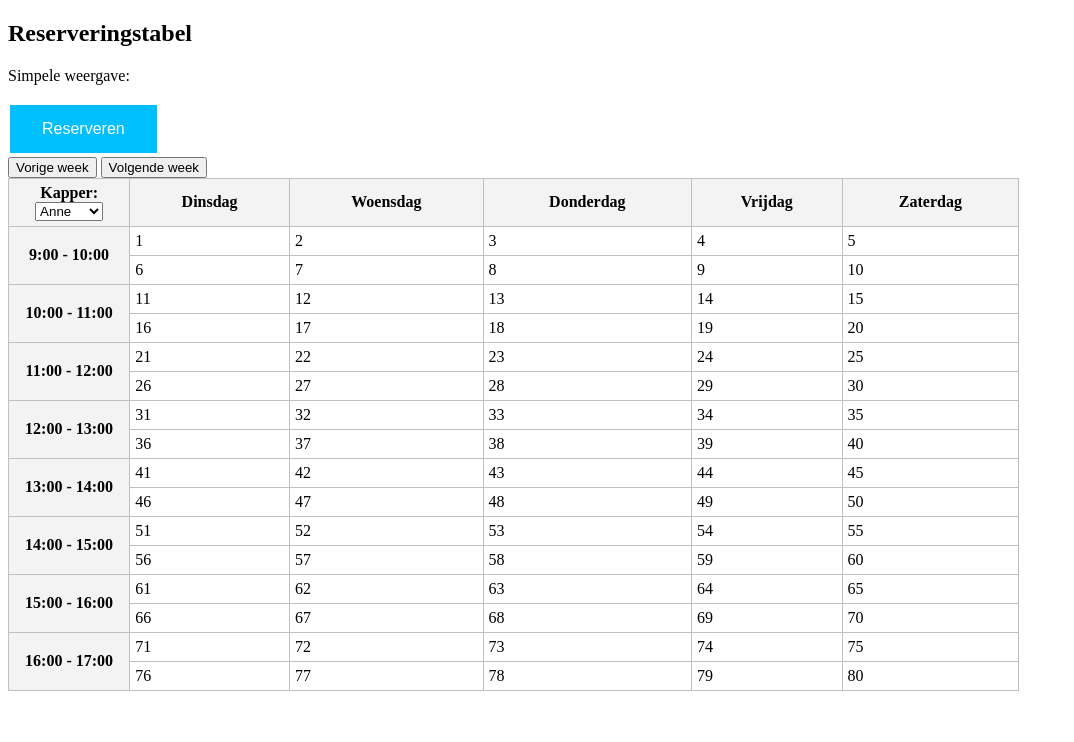
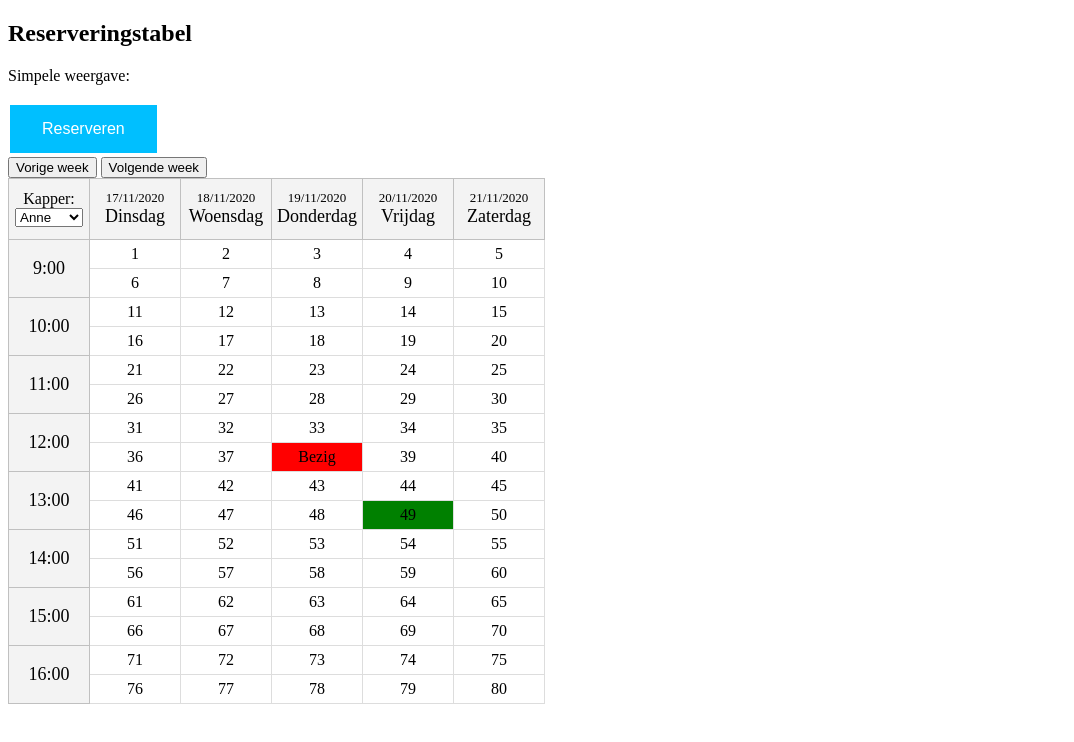
Before and after one commit to florisgravendeel/Knip, a plain HTML site: page calendar.html in a window 1280 px wide. Shown: the whole page, without its empty margins (0-1074 px from the left). Drawn offline with Linux system fonts and the light colour scheme.

Commit message:
Agenda verminderd in breedte. V2

```diff
--- a/calendar.html
+++ b/calendar.html
@@ -13,9 +13,11 @@
 
 <button type="button" onclick="alert('Hello world!')">Vorige week</button>
 <button type="button" onclick="alert('Hello world!')">Volgende week</button>
-<table id="agenda" style="width:80%">
+    <!-- <table id="agenda" style="width:100px"> -->
+<table id="agenda">
     <tr>
-        <th style="width: 12%">
+        <!--  <th style="width: 300px">   -->
+        <th>
             <form action="/action_page.php">
                 Kapper:
                 <select name="kappers" id="kappers">
@@ -27,14 +29,14 @@
                 </select>
             </form>
         </th>
-        <th>Dinsdag</th>
-        <th>Woensdag</th>
-        <th>Donderdag</th>
-        <th>Vrijdag</th>
-        <th>Zaterdag</th>
+        <th class="headerrow">17/11/2020 <div class="days">Dinsdag</div></th>
+        <th class="headerrow">18/11/2020 <div class="days">Woensdag</div></th>
+        <th class="headerrow">19/11/2020 <div class="days">Donderdag</div></th>
+        <th class="headerrow">20/11/2020 <div class="days">Vrijdag</div></th>
+        <th class="headerrow">21/11/2020 <div class="days">Zaterdag</div></th>
     </tr>
     <tr>
-        <th rowspan="2">9:00 - 10:00</th>
+        <th class="headercolumn" rowspan="2">9:00</th>
         <td>1</td>
         <td>2</td>
         <td>3</td>
@@ -49,7 +51,7 @@
         <td>10</td>
     </tr>
     <tr>
-        <th rowspan="2">10:00 - 11:00</th>
+        <th class="headercolumn" rowspan="2">10:00</th>
         <td>11</td>
         <td>12</td>
         <td>13</td>
@@ -64,7 +66,7 @@
         <td>20</td>
     </tr>
     <tr>
-        <th rowspan="2">11:00 - 12:00</th>
+        <th class="headercolumn" rowspan="2">11:00</th>
         <td>21</td>
         <td>22</td>
         <td>23</td>
@@ -79,7 +81,7 @@
         <td>30</td>
     </tr>
     <tr>
-        <th rowspan="2">12:00 - 13:00</th>
+        <th class="headercolumn" rowspan="2">12:00</th>
         <td>31</td>
         <td>32</td>
         <td>33</td>
@@ -89,12 +91,12 @@
     <tr>
         <td>36</td>
         <td>37</td>
-        <td>38</td>
+        <td class="busy">Bezig</td>
         <td>39</td>
         <td>40</td>
     </tr>
     <tr>
-        <th rowspan="2">13:00 - 14:00</th>
+        <th class="headercolumn" rowspan="2">13:00</th>
         <td>41</td>
         <td>42</td>
         <td>43</td>
@@ -105,11 +107,11 @@
         <td>46</td>
         <td>47</td>
         <td>48</td>
-        <td>49</td>
+        <td class="free">49</td>
         <td>50</td>
     </tr>
     <tr>
-        <th rowspan="2">14:00 - 15:00</th>
+        <th class="headercolumn" rowspan="2">14:00</th>
         <td>51</td>
         <td>52</td>
         <td>53</td>
@@ -124,7 +126,7 @@
         <td>60</td>
     </tr>
     <tr>
-        <th rowspan="2">15:00 - 16:00</th>
+        <th class="headercolumn" rowspan="2">15:00</th>
         <td>61</td>
         <td>62</td>
         <td>63</td>
@@ -139,7 +141,7 @@
         <td>70</td>
     </tr>
     <tr>
-        <th rowspan="2">16:00 - 17:00</th>
+        <th class="headercolumn" rowspan="2">16:00</th>
         <td>71</td>
         <td>72</td>
         <td>73</td>
@@ -151,7 +153,7 @@
         <td>77</td>
         <td>78</td>
         <td>79</td>
-        <td>80</td>
+        <td onclick="makeAppointment(80)">80</td>
     </tr>
 
 </table>
@@ -160,17 +162,23 @@
 </body>
 <style>
     table, th, td {
-        border: 1px solid #C0C0C0;
+        border: 1px solid #DDDDDD;
         border-collapse: collapse;
     }
     th, td {
         padding: 5px;
-        text-align: left;
+        text-align: center;
     }
     #agenda th {
         background-color: #F3F3F3;
+        border: 1px solid #C0C0C0;
         text-align: center;
+        font-weight: normal;
     }
+    td:hover {
+       background-color: #eee;
+    }
+
     #reserveringsknop {
         background-color: deepskyblue;
         border: none;
@@ -188,9 +196,32 @@
         padding: 16px 33px;
         transition: 0.5s;
     }
+    .busy {
+        background-color: red;
+    }
+    .free {
+        background-color: green;
+    }
+    .days {
+        font-size: 18px;
+    }
+    .headerrow {
+        width: 80px;
+        height: 50px;
+        font-size: 13px;
+    }
+    .headercolumn {
+        width: 70px;
+        font-size: 18px;
+    }
 </style>
 <script>
     //toggleDisplay();
+// Ik geef 80 ik krijg terug: zaterdag 16:30
+
+    //TODO: afspraken van database in de agenda zetten. INPUT
+    //TODO: VAN NUMMER NAAR AFSPRAAK EN VAN AFSPRAAK NAAR NUMMER
+
     function toggleDisplay() {
         var x = document.getElementById("reserveringsdiv");
         if (x.style.display === "none") {
@@ -198,6 +229,9 @@
         } else {
             x.style.display = "none";
         }
+    }
+    function makeAppointment(i){
+        console.log("number: " + i);
     }
 </script>
 </html>
```
Also changed, not shown: 1 other file.
